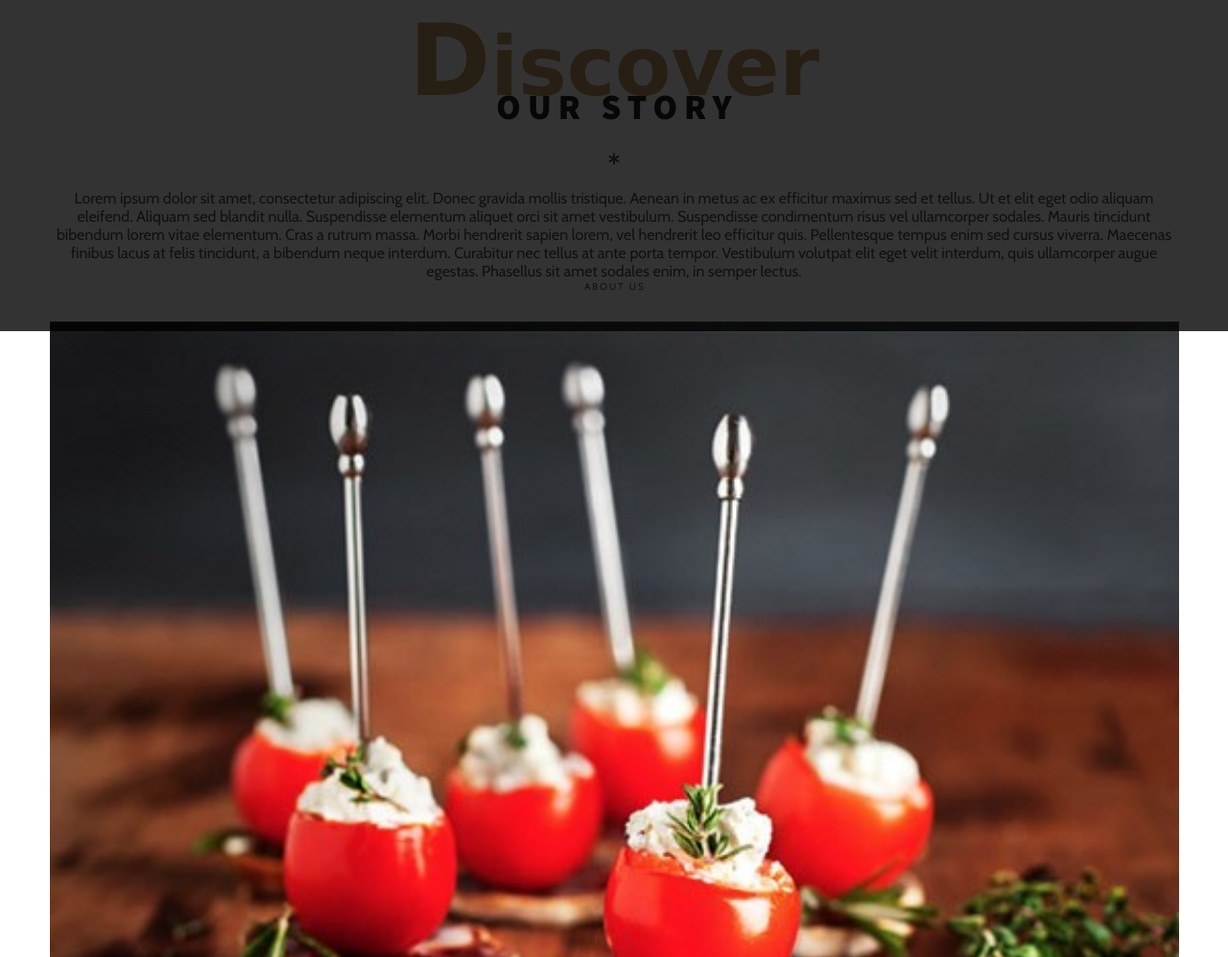
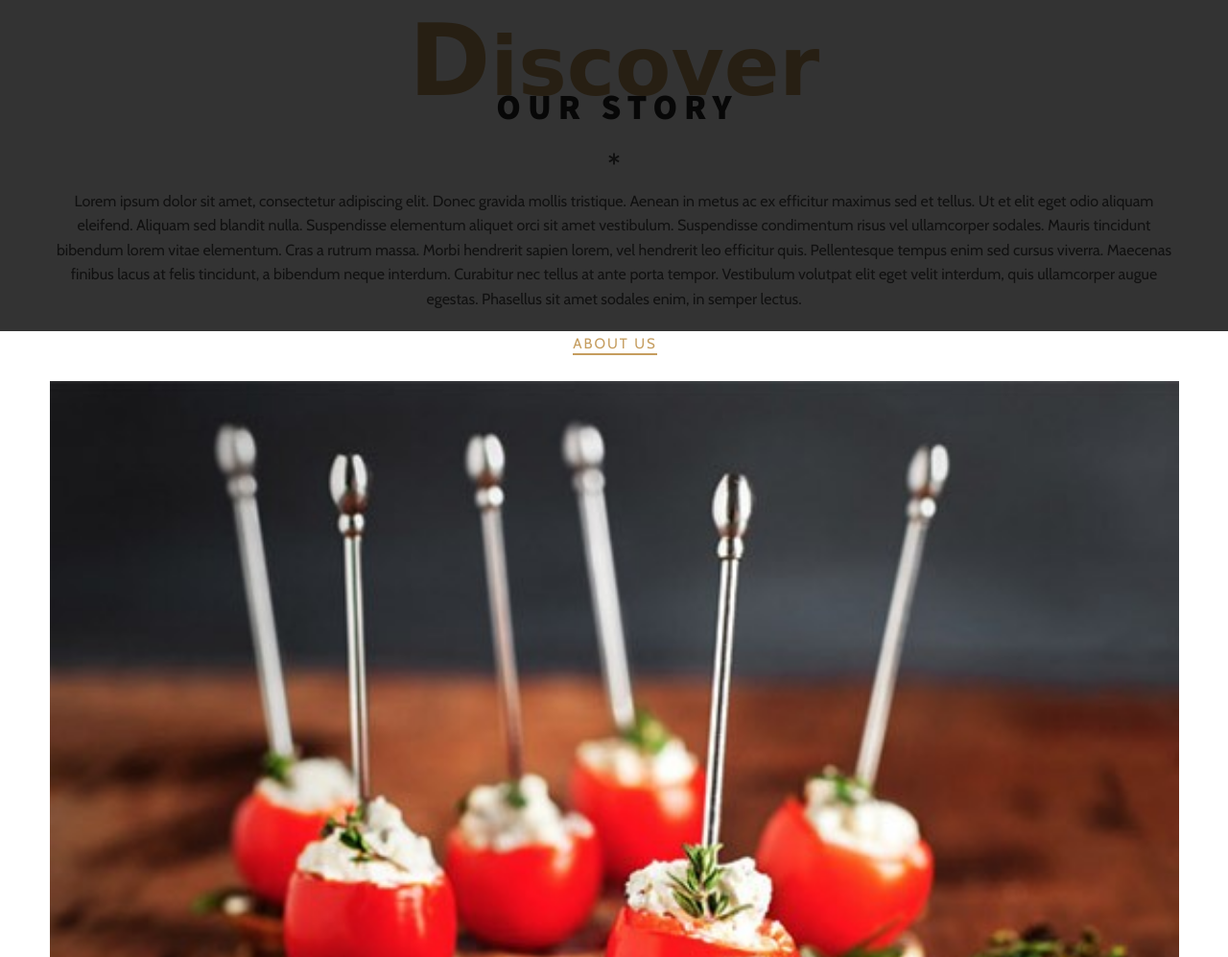
Before and after one commit to mijaka/restaurant, a plain HTML site: page index.html in a window 1280 px wide. Shown: the part 935-1932 px from the top of the page at 96% size. Drawn offline with nearby package versions, Linux system fonts and the light colour scheme; a web font is replaced by a local one.

Commit message:
section 2

```diff
--- a/styles.css
+++ b/styles.css
@@ -268,3 +268,36 @@ header{
 .restaurant-decr{
 	margin-bottom: 3rem;
 }
+
+.restaurant-decr p{
+	line-height: 1.6;
+	margin-bottom: 2.4rem;
+
+}
+.body-btn{
+	font-size: 1.5rem;
+	color: var(--secondary-font-color);
+	position: relative;
+	transition: color .5s;
+	cursor: pointer;
+}
+
+.body-btn::before{
+	content: '';
+	position: absolute;
+	left: 0;
+	bottom: -3px;
+	width: 100%;
+	height: 2px;
+	background-color: var(--secondary-font-color);
+	transition: background-color .5s;
+}
+.body-btn:hover,
+.body-btn:focus{
+	color: var(--main-font-color-dark);
+}
+.body-btn:hover::before,
+.body-btn:focus::before{
+	background-color: var(--main-font-color-dark);
+}
+/*tasteful recipes*/
```
Also changed, not shown: index.html (+1 -1 lines).
